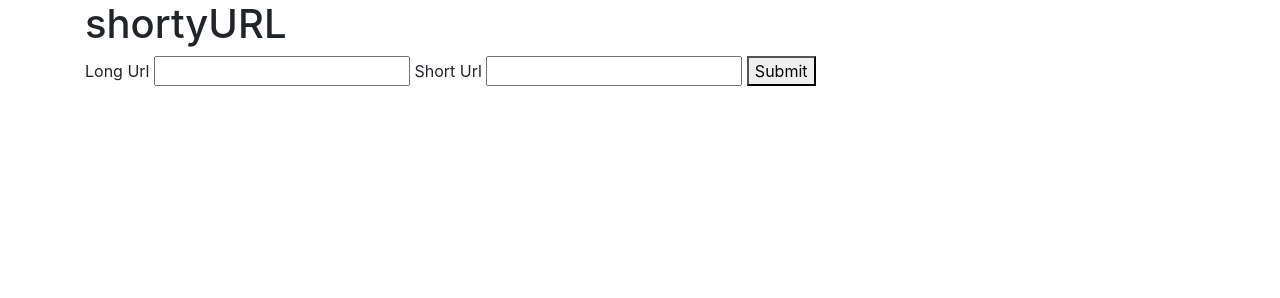
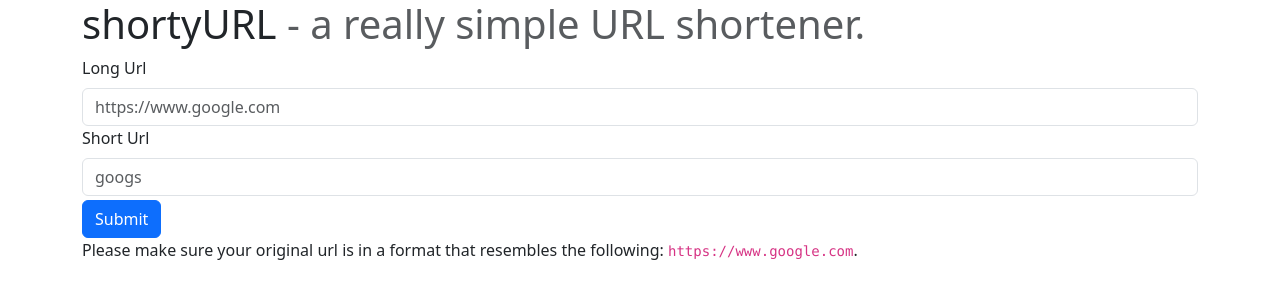
Before and after one commit to Rockdhor/shortyURL, a website: page public/index.html in a window 1280 px wide. Drawn offline with nearby package versions, Linux system fonts and the light colour scheme.

Commit message:
Added some minimal design improvements to the webpage.

```diff
--- a/public/index.html
+++ b/public/index.html
@@ -1,30 +1,24 @@
 <!doctype html>
 <html lang="en">
   <head>
-    <!-- Required meta tags -->
     <meta charset="utf-8">
     <meta name="viewport" content="width=device-width, initial-scale=1, shrink-to-fit=no">
-
-    <!-- Bootstrap CSS -->
-    <link rel="stylesheet" href="https://cdn.jsdelivr.net/npm/bootstrap@4.0.0/dist/css/bootstrap.min.css" integrity="sha384-Gn5384xqQ1aoWXA+058RXPxPg6fy4IWvTNh0E263XmFcJlSAwiGgFAW/dAiS6JXm" crossorigin="anonymous">
+    <link href="https://cdn.jsdelivr.net/npm/bootstrap@5.3.0-alpha3/dist/css/bootstrap.min.css" rel="stylesheet" integrity="sha384-KK94CHFLLe+nY2dmCWGMq91rCGa5gtU4mk92HdvYe+M/SXH301p5ILy+dN9+nJOZ" crossorigin="anonymous">
 
     <title>shortyURL</title>
   </head>
   <body>
     <div class="container">
-      <h1>shortyURL</h1>
+      <h1>shortyURL <span class="text-body-secondary">- a really simple URL shortener.</span> </h1>
       <form action="https://shortyURL.rockdhor.repl.co/api/shorturl" method="post">
-        <label for="original_url">Long Url</label>
-        <input type="text" name="original_url" id="original_url" required>
-        <label for="short_url">Short Url</label>
-        <input type="text" name="short_url" id="short_url" minlength="3" required>
-        <button type="submit">Submit</button>
+        <label for="original_url" class="form-label">Long Url</label>
+        <input type="text" name="original_url" id="original_url" class="form-control" placeholder="https://www.google.com" required>
+        <label for="short_url" class="form-label">Short Url</label>
+        <input type="text" name="short_url" id="short_url" class="form-control" minlength="3" placeholder="googs" required>
+        <button type="submit" class="btn btn-primary mt-1">Submit</button>
       </form>
+      <p>Please make sure your original url is in a format that resembles the following: <code>https://www.google.com</code>.</p>
     </div>
-    <!-- Optional JavaScript -->
-    <!-- jQuery first, then Popper.js, then Bootstrap JS -->
-    <script src="https://code.jquery.com/jquery-3.2.1.slim.min.js" integrity="sha384-KJ3o2DKtIkvYIK3UENzmM7KCkRr/rE9/Qpg6aAZGJwFDMVNA/GpGFF93hXpG5KkN" crossorigin="anonymous"></script>
-    <script src="https://cdn.jsdelivr.net/npm/popper.js@1.12.9/dist/umd/popper.min.js" integrity="sha384-ApNbgh9B+Y1QKtv3Rn7W3mgPxhU9K/ScQsAP7hUibX39j7fakFPskvXusvfa0b4Q" crossorigin="anonymous"></script>
-    <script src="https://cdn.jsdelivr.net/npm/bootstrap@4.0.0/dist/js/bootstrap.min.js" integrity="sha384-JZR6Spejh4U02d8jOt6vLEHfe/JQGiRRSQQxSfFWpi1MquVdAyjUar5+76PVCmYl" crossorigin="anonymous"></script>
+    <script src="https://cdn.jsdelivr.net/npm/bootstrap@5.3.0-alpha3/dist/js/bootstrap.bundle.min.js" integrity="sha384-ENjdO4Dr2bkBIFxQpeoTz1HIcje39Wm4jDKdf19U8gI4ddQ3GYNS7NTKfAdVQSZe" crossorigin="anonymous"></script>
   </body>
 </html>
```
Also changed, not shown: 1 other file.
